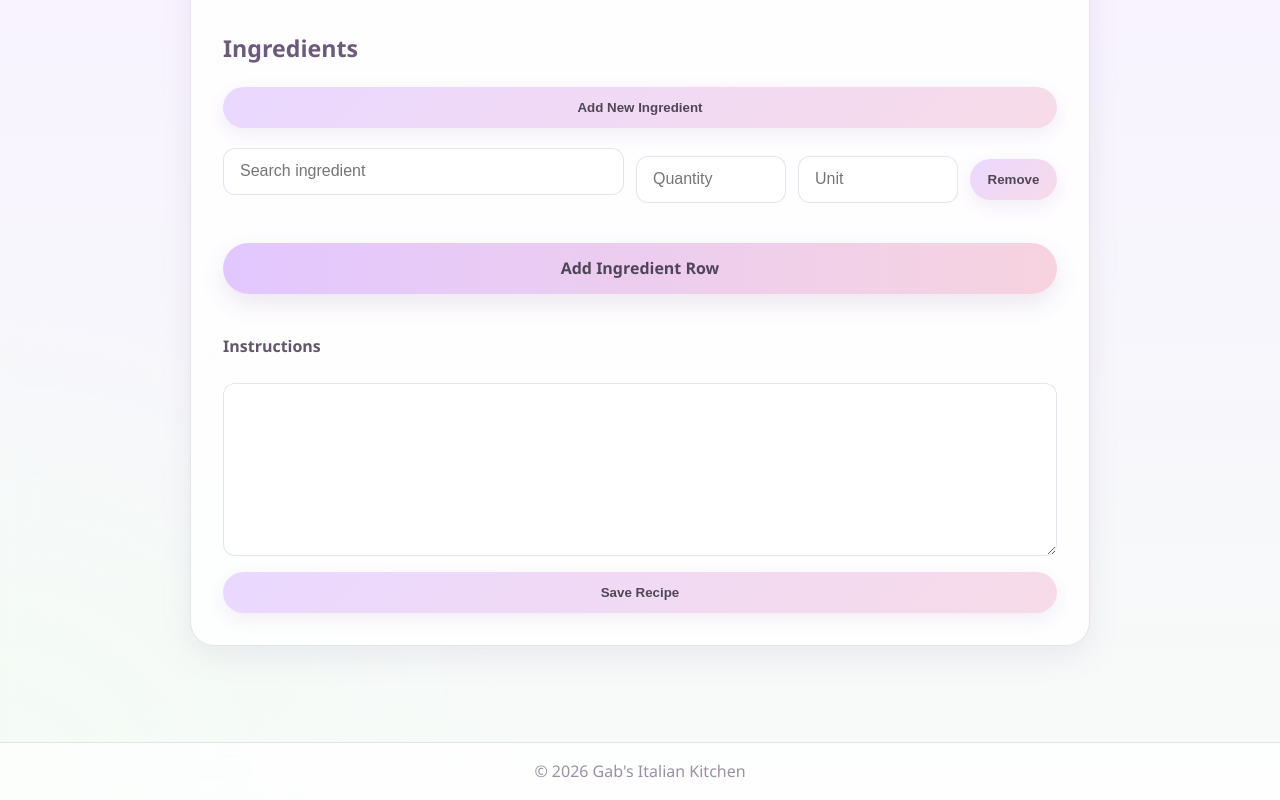
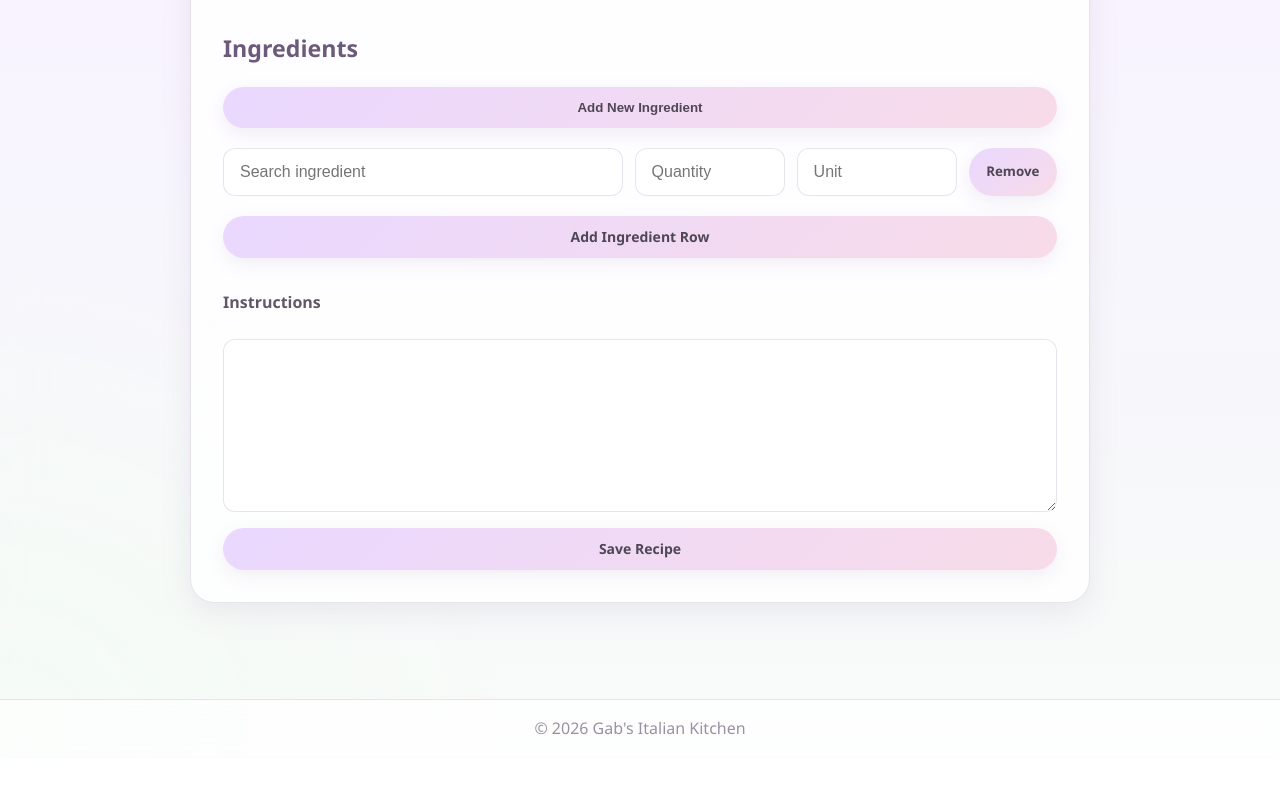
Before and after one commit to mheylmun3/recipes-website, a website: page add-recipe.html in a window 1280 px wide. Shown: the part 892-1692 px from the top of the page. After the commit the page ends 1649 px from the top, so only its background shows below. Drawn offline with nearby package versions, Linux system fonts and the light colour scheme.

Commit message:
Fix styling again.

```diff
--- a/styles.css
+++ b/styles.css
@@ -2266,44 +2266,140 @@ header.nav-scrolled .nav-logo {
   margin-top: 1.25rem;
 }
 
-#addIngredientRowBtn {
-  display: block;
-  width: 100%;
-
-  margin: 1rem 0 1.5rem;
-  padding: 1rem 1.5rem;
+/* =====================================
+   Final recipe ingredient row alignment
+===================================== */
+
+.edit-ingredient-row {
+  display: grid;
+  grid-template-columns:
+    minmax(220px, 1fr)
+    minmax(120px, 150px)
+    minmax(120px, 160px)
+    auto;
+  gap: 0.75rem;
+  align-items: center;
+  margin-bottom: 1rem;
+}
+
+/*
+ * The general ingredient-search-wrapper rule elsewhere adds
+ * margin-bottom: 1rem. Remove it only inside recipe rows.
+ */
+.edit-ingredient-row .ingredient-search-wrapper {
+  position: relative;
+  width: 100%;
+  height: 48px;
+  margin: 0;
+  align-self: center;
+}
+
+.edit-ingredient-row .ingredient-search-input,
+.edit-ingredient-row .ingredient-quantity,
+.edit-ingredient-row .ingredient-unit {
+  width: 100%;
+  height: 48px;
+  min-height: 48px;
+  margin: 0;
+  padding: 0 1rem;
+  box-sizing: border-box;
+  align-self: center;
+}
+
+.edit-ingredient-row .remove-ingredient-btn {
+  height: 48px;
+  min-height: 48px;
+  margin: 0;
+  padding: 0 1.1rem;
+  display: inline-flex;
+  align-items: center;
+  justify-content: center;
+  align-self: center;
+  white-space: nowrap;
+  font-family: inherit;
+  line-height: 1;
+}
+
+/* Keep the suggestion menu directly below the ingredient field */
+.edit-ingredient-row .ingredient-suggestions {
+  top: calc(100% + 0.35rem);
+}
+
+/* =====================================
+   Matching full-width recipe buttons
+===================================== */
+
+#addRecipeForm #addIngredientRowBtn,
+#editRecipeForm #addIngredientRowBtn,
+#addRecipeForm button[type="submit"],
+#editRecipeForm button[type="submit"] {
+  display: flex;
+  align-items: center;
+  justify-content: center;
+
+  width: 100%;
+  min-height: 42px;
+  margin: 0;
+  padding: 0.8rem 1.1rem;
 
   border: none;
   border-radius: 999px;
 
-  background: linear-gradient(
-    90deg,
-    #e2c7ff 0%,
-    #f7d3df 100%
-  );
-
-  color: #4f4558;
-  font: inherit;          /* Match the rest of the site */
-  font-weight: 700;
-  font-size: 1rem;
-  line-height: 1.2;
+  font-family: inherit;
+  font-size: 0.875rem;
+  font-weight: 600;
+  line-height: 1;
+
+  color: var(--text-main);
+  background: var(--button-main);
+  box-shadow: 0 6px 18px rgba(163, 139, 182, 0.14);
 
   cursor: pointer;
 
   transition:
     transform 0.2s ease,
     box-shadow 0.2s ease,
-    filter 0.2s ease;
-
-  box-shadow: 0 10px 25px rgba(104, 75, 120, 0.12);
-}
-
-#addIngredientRowBtn:hover {
-  transform: translateY(-2px);
-  filter: brightness(1.03);
-  box-shadow: 0 16px 30px rgba(104, 75, 120, 0.18);
-}
-
-#addIngredientRowBtn:active {
-  transform: translateY(0);
-}
+    background 0.2s ease;
+}
+
+#addRecipeForm #addIngredientRowBtn:hover,
+#editRecipeForm #addIngredientRowBtn:hover,
+#addRecipeForm button[type="submit"]:hover,
+#editRecipeForm button[type="submit"]:hover {
+  background: var(--button-hover);
+  transform: translateY(-1px);
+  box-shadow: 0 10px 22px rgba(163, 139, 182, 0.18);
+}
+
+/* Preserve spacing between Add Ingredient Row and Save */
+#addRecipeForm #addIngredientRowBtn,
+#editRecipeForm #addIngredientRowBtn {
+  margin-top: 0.25rem;
+  margin-bottom: 1rem;
+}
+
+/* Mobile recipe ingredient rows */
+@media (max-width: 750px) {
+  .edit-ingredient-row {
+    grid-template-columns: 1fr 1fr;
+    align-items: center;
+  }
+
+  .edit-ingredient-row .ingredient-search-wrapper {
+    grid-column: 1 / -1;
+  }
+
+  .edit-ingredient-row .remove-ingredient-btn {
+    width: 100%;
+  }
+}
+
+@media (max-width: 480px) {
+  .edit-ingredient-row {
+    grid-template-columns: 1fr;
+  }
+
+  .edit-ingredient-row .ingredient-search-wrapper {
+    grid-column: auto;
+  }
+}
```
